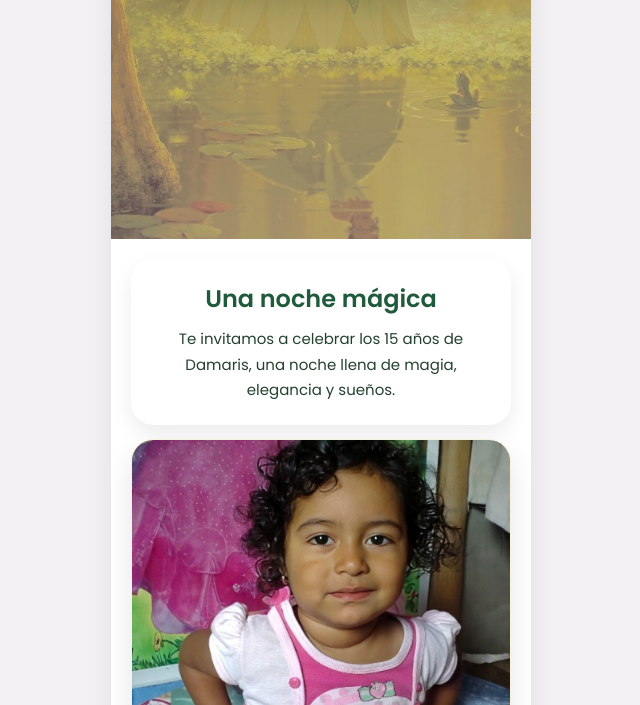
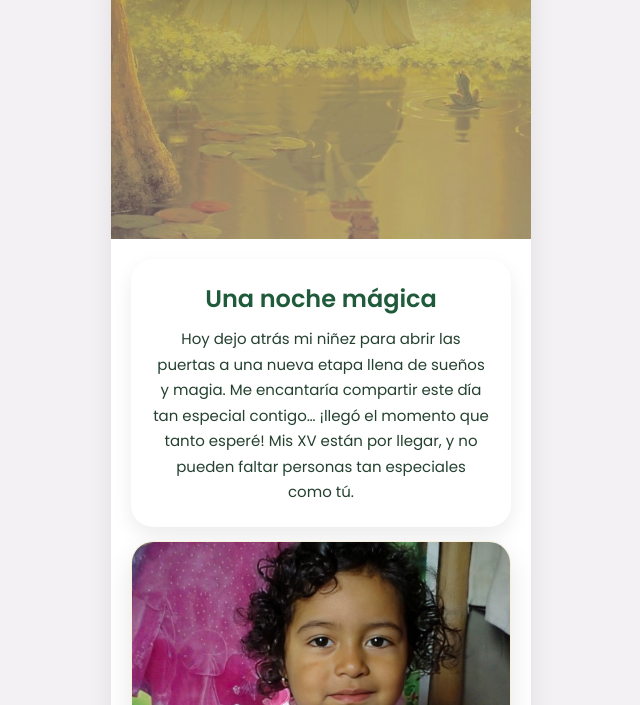
Before and after one commit to YepeCJ/Mis_15_Damaris, a plain HTML site: page index.html in a window 1280 px wide. Shown: the part 561-1266 px from the top of the page, without its empty margins (319-959 px from the left). Drawn offline with Linux system fonts and the light colour scheme.

Commit message:
Revise invitation text for Damaris' 15th birthday
Updated the invitation text and added personal touches.

```diff
--- a/index.html
+++ b/index.html
@@ -34,8 +34,13 @@
       <section class="card">
         <h2>Una noche mágica</h2>
         <p>
-          Te invitamos a celebrar los 15 años de Damaris, una noche llena de
-          magia, elegancia y sueños.
+          Hoy dejo atrás mi niñez
+          para abrir las puertas a una nueva etapa llena de sueños y magia.
+          Me encantaría compartir este día tan especial contigo…
+          ¡llegó el momento que tanto esperé!
+
+          Mis XV están por llegar,
+          y no pueden faltar personas tan especiales como tú.
         </p>
       </section>
 
```
